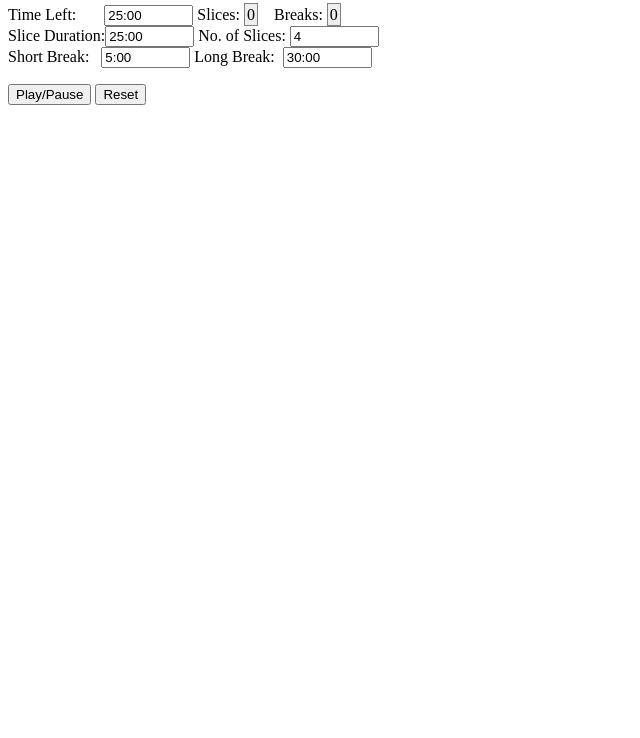
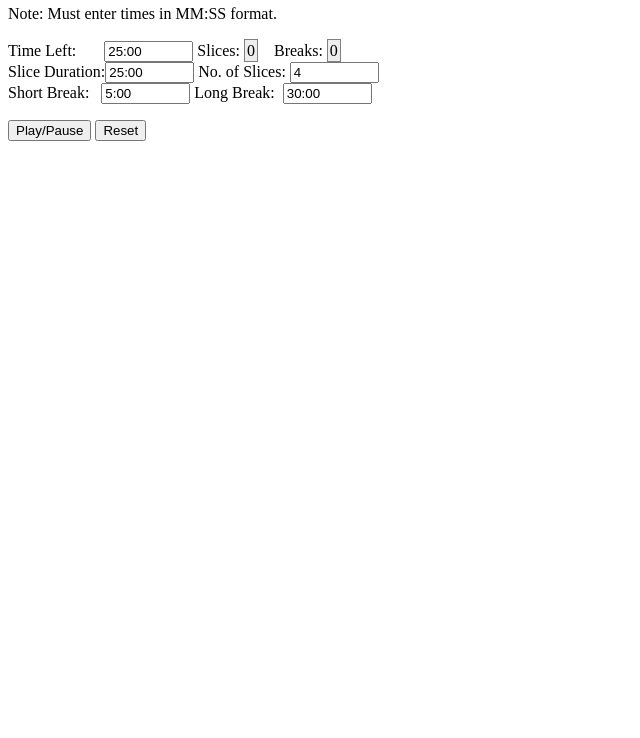
Before and after one commit to nicholaslgoodman/TimeSlice, a plain HTML site: page timeslice.html in a window 1280 px wide. Shown: the part 62-800 px from the top of the page, without its empty margins (0-640 px from the left). Drawn offline with nearby package versions, Linux system fonts and the light colour scheme.

Commit message:
Added input note

```diff
--- a/timeslice.html
+++ b/timeslice.html
@@ -18,6 +18,7 @@
 <body>
      <section>
      <h2>TimeSlice</h2><p>
+     	<span>Note: Must enter times in MM:SS format.</span><br><br>
      		<span>Time Left:</span>&nbsp;&nbsp;&nbsp;&nbsp;&nbsp;&nbsp;&nbsp;<input size="8" maxlength="6" id="time_left" placeholder="00:00" value="25:00">
      		 <span>Slices:&nbsp;</span><span id="timeBoxes" style="background-color:#EEEEEE">0</span>&nbsp;&nbsp;&nbsp;
      		<span>Breaks:&nbsp;</span><span id="breaks" style="background-color:#EEEEEE">0</span>
```
